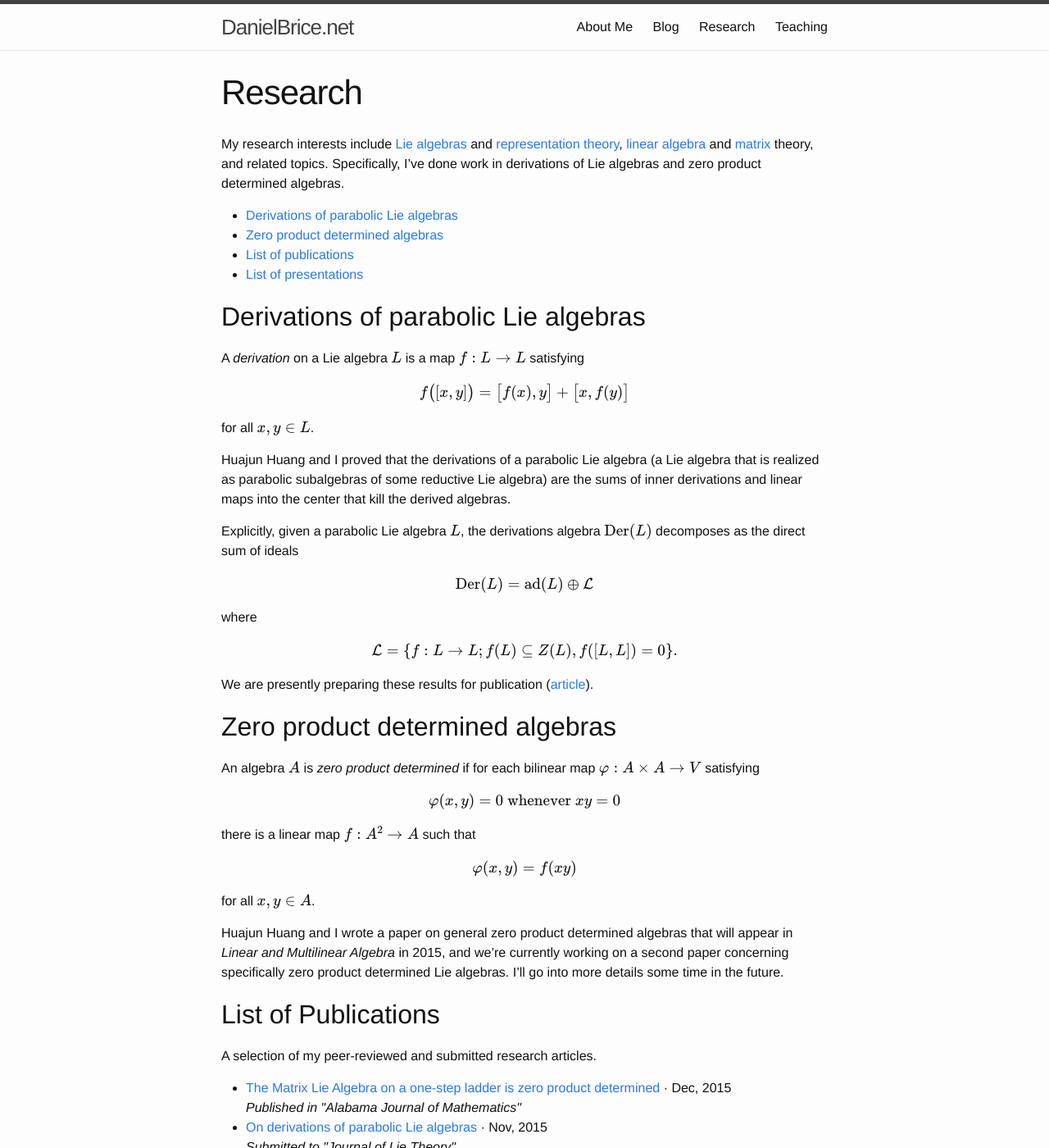
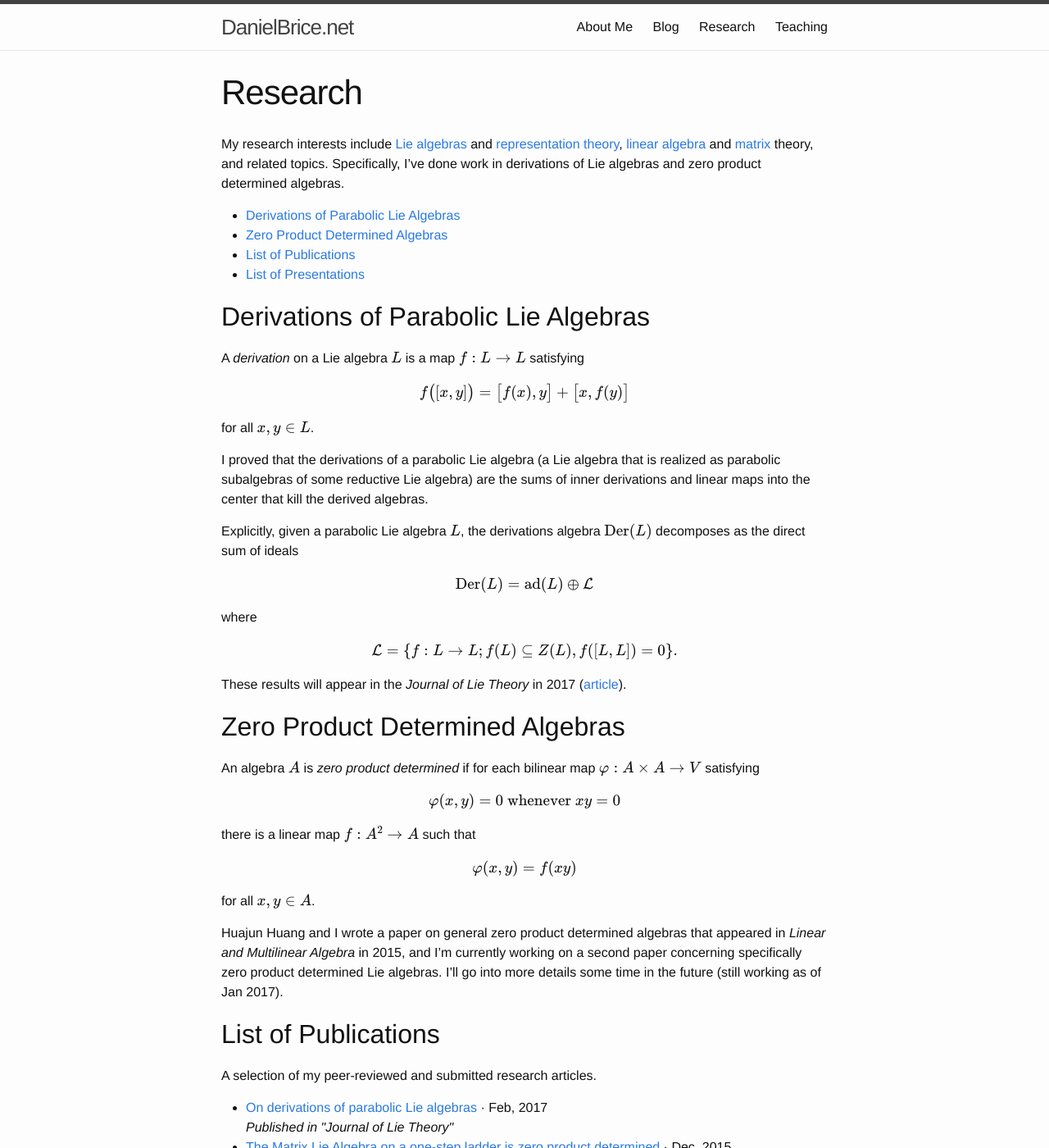
Before and after one commit to friedbrice/friedbrice.github.io, a Jekyll site: the page built from _pages/research.md, in a window 1280 px wide and 1400 px high. Shown: the whole window at 82% size. Built offline with Jekyll 4.4.1, drawn with Linux system fonts in a browser that asks for light colours; formulas are drawn with MathJax 3; some of the changed text lies outside the part shown.

Commit message:
lots of changes
this is not a very good commit message

```diff
--- a/_data/publications.yml
+++ b/_data/publications.yml
@@ -1,14 +1,14 @@
-- file: brice0000derivations.pdf
-  title: On derivations of parabolic Lie algebras
-  date: 2015-11-01
-  description: Submitted to "Journal of Lie Theory"
+- file: brice2015zero.pdf
+  title: On zero product determined algebras
+  date: 2015-02-01
+  description: With Huajun Huang. Published in "Linear and Multilinear Algebra"
 
 - file: brice2015matrix.pdf
   title: The Matrix Lie Algebra on a one-step ladder is zero product determined
   date: 2015-12-01
   description: Published in "Alabama Journal of Mathematics"
 
-- file: brice2014zero.pdf
-  title: On zero product determined algebras
-  date: 2015-02-01
-  description: With Huajun Huang. Published in "Linear and Multilinear Algebra"
+- file: brice2017derivations.pdf
+  title: On derivations of parabolic Lie algebras
+  date: 2017-02-01
+  description: Published in "Journal of Lie Theory"
--- a/_pages/research.md
+++ b/_pages/research.md
@@ -16,12 +16,12 @@ product determined algebras.
   [linear algebra]: http://en.wikipedia.org/wiki/Linear_algebra
   [matrix]: http://en.wikipedia.org/wiki/Matrix_(mathematics)
 
-* [Derivations of parabolic Lie algebras](#derivations)
-* [Zero product determined algebras](#zpd)
-* [List of publications](#publications)
-* [List of presentations](#presentations)
+* [Derivations of Parabolic Lie Algebras](#derivations-of-parabolic-lie-algebras)
+* [Zero Product Determined Algebras](#zero-product-determined-algebras)
+* [List of Publications](#list-of-publications)
+* [List of Presentations](#list-of-presentations)
 
-<h2 id="derivations">Derivations of parabolic Lie algebras</h2>
+## Derivations of Parabolic Lie Algebras
 
 A _derivation_ on a Lie algebra \\( L \\) is a map \\( f: L \to L \\)
 satisfying
@@ -32,10 +32,10 @@ satisfying
 
 for all \\( x, y \in L \\).
 
-Huajun Huang and I proved that the derivations of a parabolic Lie
-algebra (a Lie algebra that is realized as parabolic subalgebras of some
-reductive Lie algebra) are the sums of inner derivations and linear maps
-into the center that kill the derived algebras.
+I proved that the derivations of a parabolic Lie algebra (a Lie
+algebra that is realized as parabolic subalgebras of some reductive
+Lie algebra) are the sums of inner derivations and linear maps into
+the center that kill the derived algebras.
 
 Explicitly, given a parabolic Lie algebra \\( L \\), the derivations
 algebra \\( \mathrm{Der} (L) \\) decomposes as the direct sum of ideals
@@ -49,10 +49,11 @@ where
 \\[
   \mathcal L = \left\\{ f: L \to L ; f(L) \subseteq Z(L), f([L,L]) = 0 \right\\}.
 \\]
-We are presently preparing these results for publication
-([article](#brice0000derivations)).
 
-<h2 id="zpd">Zero product determined algebras</h2>
+These results will appear in the _Journal of Lie Theory_ in 2017
+([article](#brice2017derivations.pdf)).
+
+## Zero Product Determined Algebras
 
 An algebra \\( A \\) is _zero product determined_ if for each bilinear map
 \\( \varphi: A \times A \to V \\) satisfying
@@ -70,12 +71,12 @@ there is a linear map \\( f: A^2 \to A \\) such that
 for all \\( x, y \in A \\).
 
 Huajun Huang and I wrote a paper on general zero product determined
-algebras that will appear in _Linear and Multilinear Algebra_ in 2015,
-and we're currently working on a second paper concerning specifically
+algebras that appeared in _Linear and Multilinear Algebra_ in 2015,
+and I'm currently working on a second paper concerning specifically
 zero product determined Lie algebras. I'll go into more details some
-time in the future.
+time in the future (still working as of Jan 2017).
 
-<h2 id="publications">List of Publications</h2>
+## List of Publications
 
 A selection of my peer-reviewed and submitted research articles.
 
@@ -83,26 +84,35 @@ A selection of my peer-reviewed and submitted research articles.
   {% assign pubs = site.data.publications | sort: 'date' | reverse %}
   {% for pub in pubs %}
     <li>
-      <a href="{{ site.baseurl }}/assets/publications/{{ pub.file }}">
-        {{ pub.title }}
-      </a>
+      <a id="{{ pub.file }}"
+        href="{{ site.baseurl }}/assets/publications/{{ pub.file }}"
+      >{{ pub.title }}</a>
       · {{ pub.date | date: "%b, %Y" }}<br />
       <em>{{ pub.description }}</em>
     </li>
   {% endfor %}
 </ul>
 
-<h2 id="presentations">List of Presentations</h2>
+## List of Presentations
 
 Selected conference and seminar presentations.
 
 <ul>
   {% assign press = site.data.presentations | sort: 'date' | reverse %}
   {% for pres in press %}
+    {% if pres.file %}
+      {% capture url %}
+        {{ site.baseurl }}/assets/presentations/{{ pres.file }}
+      {% endcapture %}
+    {% elsif pres.url %}
+      {% assign url = pres.url %}
+    {% endif %}
     <li>
-      <a href="{{ site.baseurl }}/assets/presentations/{{ pres.file }}">
+      {% if url %}
+        <a href="{{ url }}">{{ pres.title }}</a>
+      {% else %}
         {{ pres.title }}
-      </a>
+      {% endif %}
       · {{ pres.date | date: "%b, %Y" }}<br />
       <em>{{ pres.description }}</em>
     </li>
```
Also changed, not shown: _data/presentations.yml (+14 -6 lines), _pages/teaching.md (+2 -2 lines), _posts/2015-01-28-daniels-day.md (+11 -11 lines), 4 other files.
